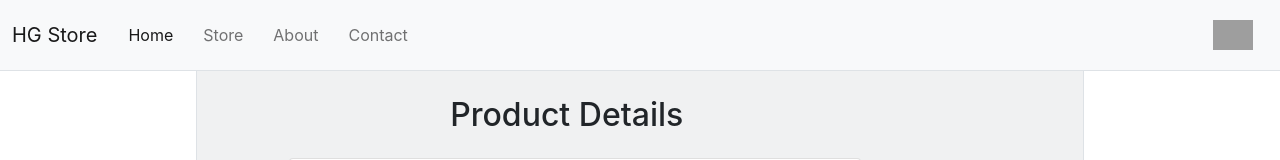
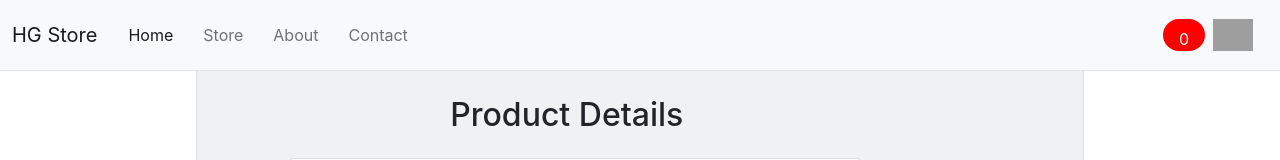
Before and after one commit to Lamda94/hg-store, a React (Create React App) app: page /detail/1 in a window 1280 px wide. Shown: the top 160 px of the page. Built offline with nearby package versions, Linux system fonts and the light colour scheme; grey boxes are pictures that could not be loaded.

Commit message:
Cart  Context

```diff
--- a/src/App.js
+++ b/src/App.js
@@ -7,9 +7,11 @@ import Contact from './Views/Contact'; */
 import Store from './Views/Store';
 import FilterProduct from './Views/FilterProduct';
 import ProductDetails from './Views/ProductDetails';
+import { CartProvider } from './context/CartContext';
 
 function App() {
   return (
+    <CartProvider>
       <div className="container-fluid">
         <Router>
           <NavBar />
@@ -21,6 +23,7 @@ function App() {
           </Switch>
         </Router>
       </div>
+    </CartProvider>
   );
 }
 
--- a/src/components/Detail.js
+++ b/src/components/Detail.js
@@ -1,8 +1,13 @@
-import React, {useState} from 'react';
+import React, {useState, useContext} from 'react';
+import {Link} from 'react-router-dom'
+import {CartContext} from '../context/CartContext'
 
 export default function Detail({data}) {
     const [number, setNumber] = useState(0);
-    const [ava] = useState(data.availability)
+    const [ava] = useState(data.availability);
+    const [cart, setCart] = useContext(CartContext);
+
+    console.log(cart);
 
     const Add = ()=>{
         if (number < ava) {
@@ -19,6 +24,19 @@ export default function Detail({data}) {
             }
         });
     }
+
+    const addCart = ()=>{
+        if(cart.length > 0){
+            const n = cart.find((d)=>d.id == data.id);
+            if (n === undefined || n.length == 0) {
+                setCart([...cart, {...data, amount:number}]);
+            }
+        }else{
+            data.amount = number;
+            setCart([data]);
+        }
+    }
+
     return (
         <div className="categories col-9 ps-5 border-start border-end" style={{height:"100vh"}}>
             <div className="row col-9 ps-5">
@@ -42,7 +60,7 @@ export default function Detail({data}) {
                                     <label className="btn btn-outline-secondary" htmlFor="btnradio2">{number}</label>
                                     <button type="button" className="btn btn-secondary" onClick={Add}>+</button>
                                 </div>
-                                <button type="button" className="btn btn-primary ms-2">Add to cart</button>
+                                <button type="button" className="btn btn-primary ms-2" onClick={addCart}>Add to cart</button>
                             </div>
                         </div>
                     </div>
--- a/src/components/NavBar.js
+++ b/src/components/NavBar.js
@@ -1,28 +1,49 @@
-import React, {useEffect, useState} from 'react';
+import React, { useContext, useEffect } from 'react';
 import NavItem from './NavItem';
-import {Link} from 'react-router-dom';
+import { Link } from 'react-router-dom';
+import { CartContext } from '../context/CartContext';
 
-export default () => {
+export default function () {
+  const [cart, setCart] = useContext(CartContext);
+
   return (
     <nav className="navbar navbar-expand-lg navbar-light bg-light fixed-top border-bottom">
       <div className="container-fluid">
-                    <Link className="navbar-brand" to="/">HG Store</Link>
-                    <button className="navbar-toggler" type="button" data-bs-toggle="collapse" data-bs-target="#navbarNav" aria-controls="navbarNav" aria-expanded="false" aria-label="Toggle navigation">
+        <Link className="navbar-brand" to="/">
+          HG Store
+        </Link>
+        <button
+          className="navbar-toggler"
+          type="button"
+          data-bs-toggle="collapse"
+          data-bs-target="#navbarNav"
+          aria-controls="navbarNav"
+          aria-expanded="false"
+          aria-label="Toggle navigation"
+        >
           <span className="navbar-toggler-icon"></span>
         </button>
         <div className="collapse navbar-collapse" id="navbarNav">
           <ul className="navbar-nav">
-                            <NavItem name={"Home"} src={"/"} active={true}/>
-                            <NavItem name={"Store"} src={"/Store"} activo={false}/>
-                            <NavItem name={"About"} src={"/About"} activo={false}/>
-                            <NavItem name={"Contact"} src={"/Contact"} activo={false}/>
+            <NavItem name={'Home'} src={'/'} active={true} />
+            <NavItem name={'Store'} src={'/Store'} activo={false} />
+            <NavItem name={'About'} src={'/About'} activo={false} />
+            <NavItem name={'Contact'} src={'/Contact'} activo={false} />
           </ul>
         </div>
         <div className="d-flex">
-                      <span></span>
-                     <img className="img" src='https://firebasestorage.googleapis.com/v0/b/hg-store-293e9.appspot.com/o/cart.svg?alt=media&token=d60920bb-bd11-4b2c-baed-ecba78b66dac'/>
+          <span
+            className="count me-2 rounded-pill text-light pt-2 ps-3 pe-3"
+            style={{ background: 'red' }}
+          >
+          {cart.length}
+          </span>
+          <img
+            className="img"
+            src="https://firebasestorage.googleapis.com/v0/b/hg-store-293e9.appspot.com/o/cart.svg?alt=media&token=d60920bb-bd11-4b2c-baed-ecba78b66dac"
+          />
         </div>
       </div>
     </nav>
-        )
+  );
 }
--- a/src/components/Product.js
+++ b/src/components/Product.js
@@ -1,11 +1,11 @@
-import React, { useState } from 'react'
-import {Link} from 'react-router-dom'
+import React, { useState } from 'react';
+import { Link } from 'react-router-dom';
 
-export default function Product({data}) {
+export default function Product({ data }) {
   return (
     <div className="col d-flex justify-content-center">
       <div className="card text-dark bg-light mb-3">
-                <img src={data.images} className="card-img-top card-header" alt="..."/>
+        <img src={data.images} className="card-img-top card-header" alt="..." />
         <div className="card-body">
           <h5 className="card-title">{data.name}</h5>
           <p className="card-text">{data.description}</p>
@@ -13,12 +13,13 @@ export default function Product({data}) {
         <div className="card-footer d-flex justify-content-center">
           <div className="row">
             <Link to={`/detail/${data.id}`}>
-                            <button type="button" className="btn btn-primary" data-bs-toggle="modal" data-bs-target={`#Modal${data.id}`}>Details</button>
+              <button type="button" className="btn btn-primary">
+                Details
+              </button>
             </Link>
-                    </div>
-
           </div>
         </div>
       </div>
-    )
+    </div>
+  );
 }
--- /dev/null
+++ b/src/context/CartContext.js
@@ -0,0 +1,13 @@
+import React, { createContext, useState } from 'react';
+
+export const CartContext = createContext();
+
+export const CartProvider = (props) => {
+  const [cart, setCart] = useState([]);
+
+  return (
+    <CartContext.Provider value={[cart, setCart]}>
+      {props.children}
+    </CartContext.Provider>
+  );
+};
```
Lines whose indentation alone changed are shown as unchanged.
